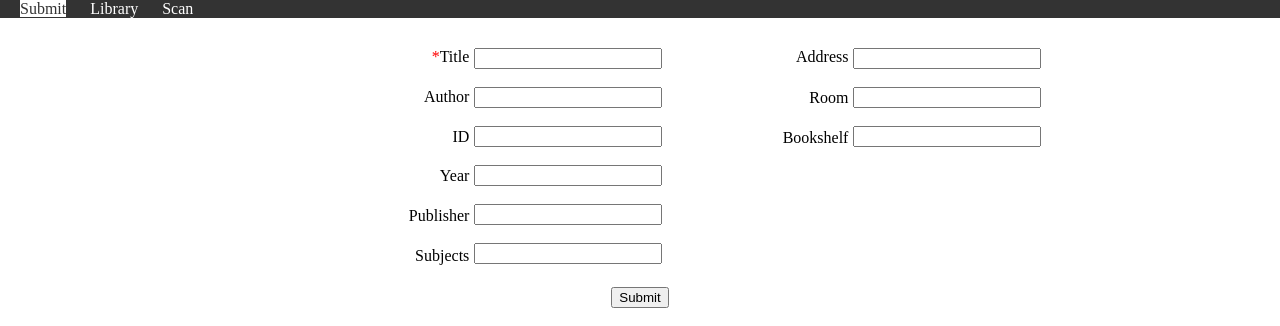
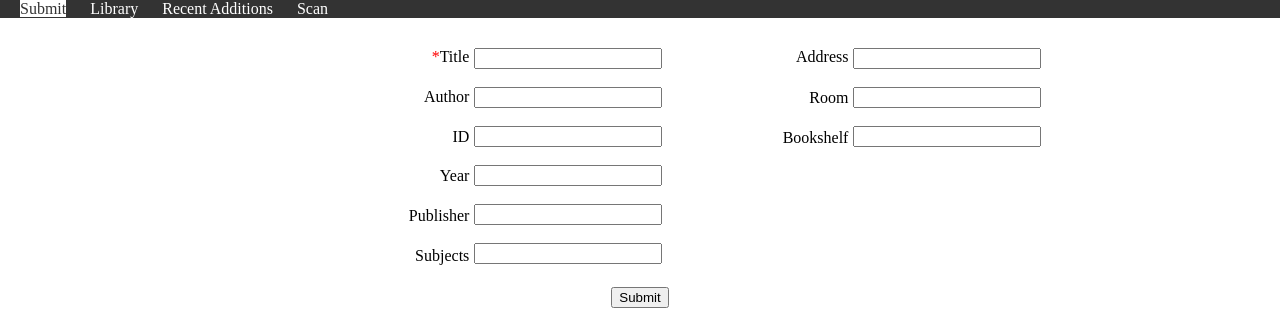
Before and after one commit to HackmannInterns/bookshelfdb, a Flask app: page / in a window 1280 px wide. Shown: the part 60-386 px from the top of the page. Run offline with Flask 3, Linux system fonts and the light colour scheme.

Commit message:
added a recent additions page

```diff
--- a/app.py
+++ b/app.py
@@ -62,7 +62,7 @@ def view():
     return render_template('rows.html', SessionDict=session, Books=books)
 
 
-@app.route('/view2')
+@app.route('/view-recent')
 def view2():
     if 'recent' not in session:
         session['recent'] = []
--- a/templates/tabs.html
+++ b/templates/tabs.html
@@ -34,6 +34,7 @@
         <nav>
             <a id="submit" href="/">Submit</a>
             <a id="library" href="/view">Library</a>
+            <a id="recent" href="/view-recent">Recent Additions</a>
             <!-- <a id="scan" href="/scan">Scan</a> -->
             <a href="https://scanapp.org/">Scan</a>
             {% if 'authenticated' in SessionDict and SessionDict.authenticated %}
@@ -52,6 +53,9 @@
             else if (window.location.pathname === "/view") {
                 var currentSite = document.getElementById("library");
             }
+            else if (window.location.pathname === "/view-recent") {
+                var currentSite = document.getElementById("recent");
+            }
             else if (window.location.pathname === "/scan") {
                 var currentSite = document.getElementById("scan");
             }
```
